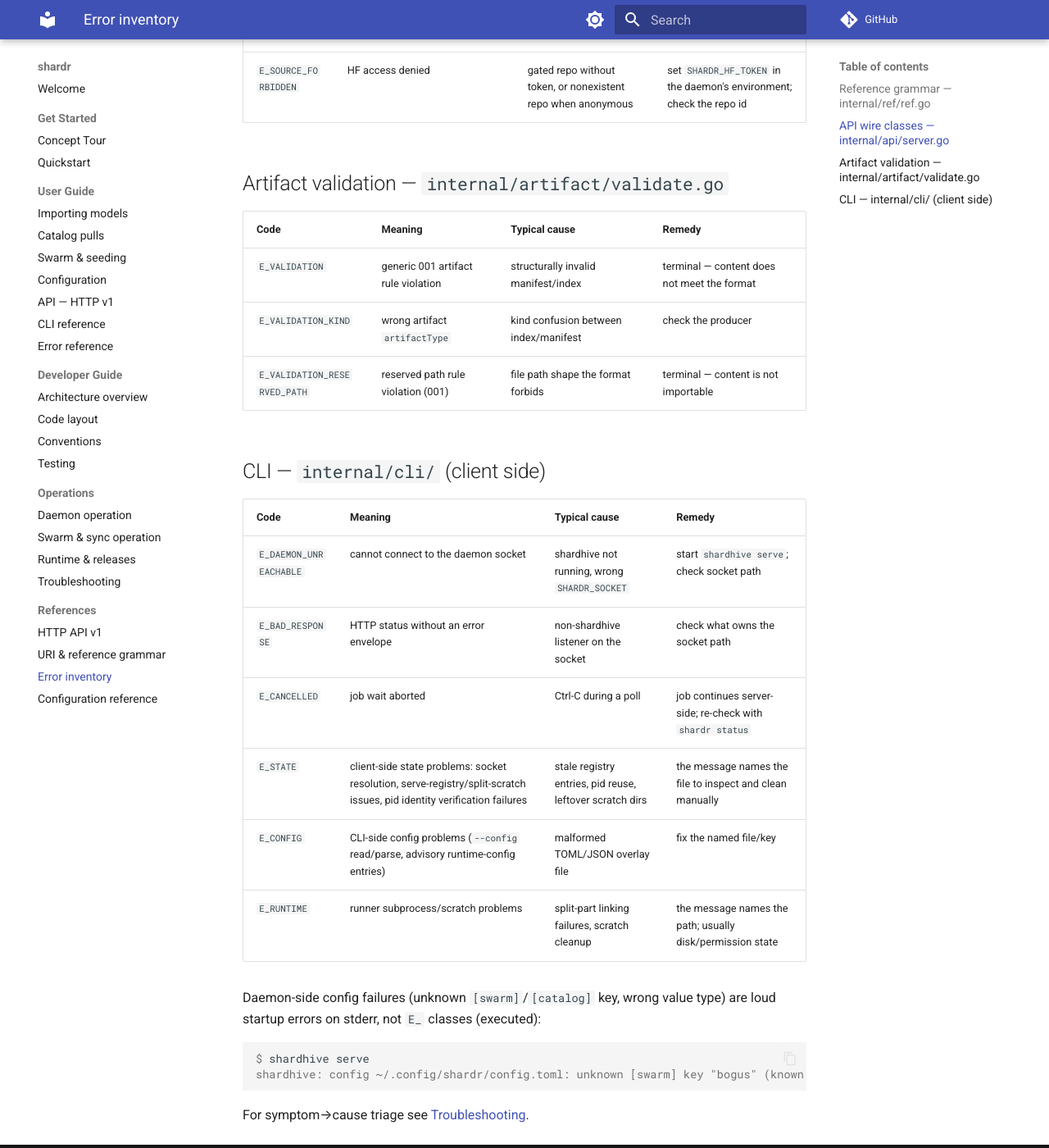
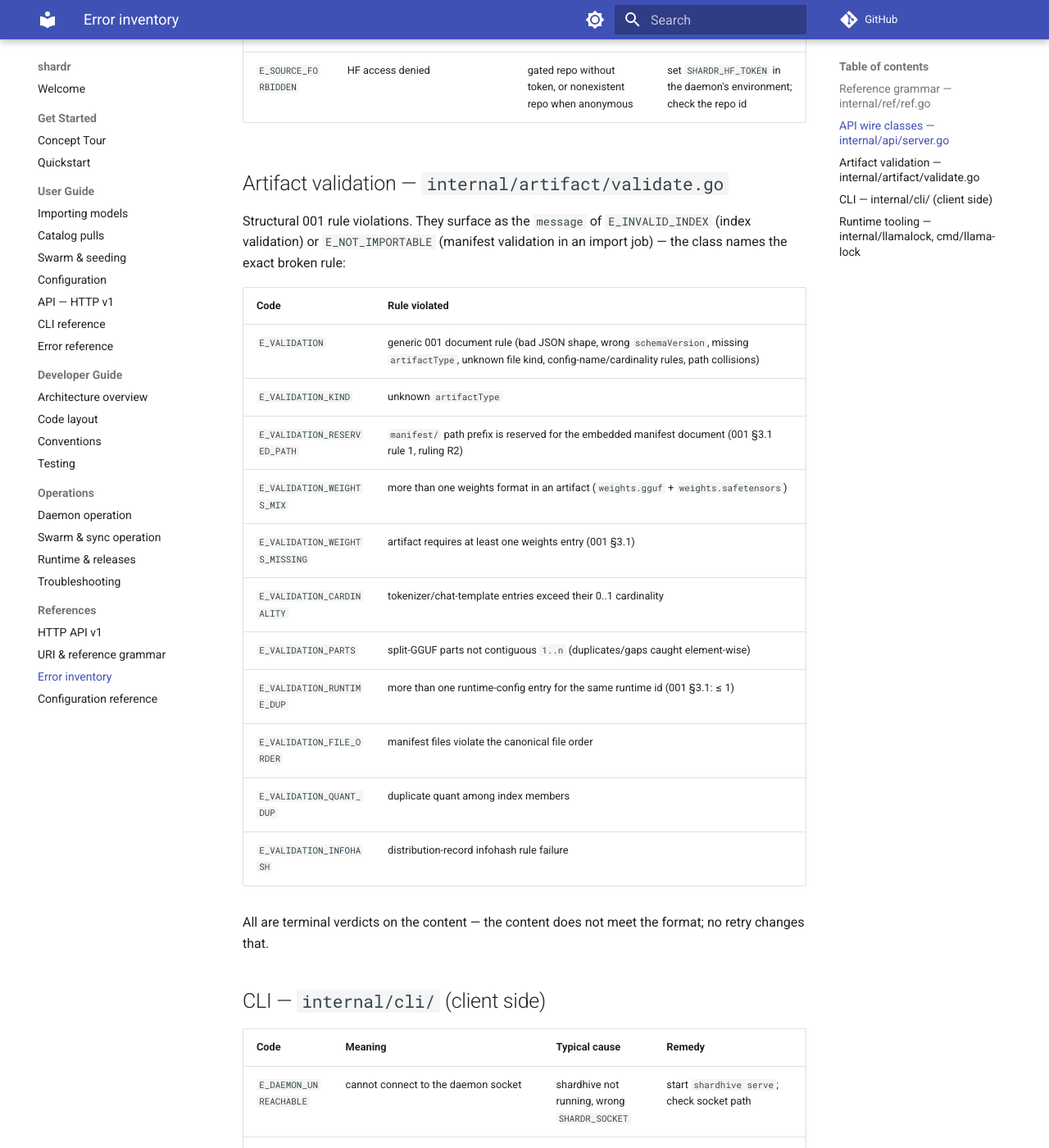
Before and after one commit to Cyb3rDudu/shardr, an MkDocs documentation site: the page built from docs/references/errors.md, in a window 1280 px wide and 1400 px high, scrolled down 2878 px. Shown: the whole window at 82% size. Built offline with MkDocs 1.6.1 and Material for MkDocs 9.7.7, drawn with Linux system fonts in a browser that asks for light colours; a script that is not in the unit is left out; comment, search, counter and statistics services are not loaded; some of the changed text lies outside the part shown.

Commit message:
docs(review): complete error inventory; cron, env, quickstart, bundle fixes (#41 #68)
Review round on PR #68 (1 MAJOR / 3 MINORS / 3 NITs):

- errors.md: +11 missing production-emitted classes — E_BINARY
  (runner, incl. quickstart first-run failure), E_DIGEST +
  E_PROVENANCE (llamalock, new tooling section), and the full
  E_VALIDATION_* family (8 subclasses as a rules table naming their
  surface in E_INVALID_INDEX/E_NOT_IMPORTABLE messages). Page now
  covers all 47 classes found in production code. troubleshooting.md
  llama-server bullet references E_BINARY.
- releases.md: cron 17 3 * * * is 03:17 UTC (was 17:03); bundle tree
  lists LICENSES/shardr (verified in the real archive).
- configuration.md: env table +HF_ENDPOINT, +SHARDR_LLAMA_SERVER,
  +GITHUB_TOKEN; advisory layer is ctx_size/jinja-only (002 §2.1).
- quickstart.md: steps 2-4 re-executed against a fresh CAS (empty
  inventory, real import progress, single-quant models line); serve
  banner shows the model line the binary prints.

Gates: go build/vet ok (tests unchanged by docs), mkdocs strict +
check-links green.

```diff
--- a/docs/references/errors.md
+++ b/docs/references/errors.md
@@ -45,11 +45,26 @@
 
 ## Artifact validation — `internal/artifact/validate.go`
 
-| Code | Meaning | Typical cause | Remedy |
-| --- | --- | --- | --- |
-| `E_VALIDATION` | generic 001 artifact rule violation | structurally invalid manifest/index | terminal — content does not meet the format |
-| `E_VALIDATION_KIND` | wrong artifact `artifactType` | kind confusion between index/manifest | check the producer |
-| `E_VALIDATION_RESERVED_PATH` | reserved path rule violation (001) | file path shape the format forbids | terminal — content is not importable |
+Structural 001 rule violations. They surface as the `message` of
+`E_INVALID_INDEX` (index validation) or `E_NOT_IMPORTABLE` (manifest
+validation in an import job) — the class names the exact broken rule:
+
+| Code | Rule violated |
+| --- | --- |
+| `E_VALIDATION` | generic 001 document rule (bad JSON shape, wrong `schemaVersion`, missing `artifactType`, unknown file kind, config-name/cardinality rules, path collisions) |
+| `E_VALIDATION_KIND` | unknown `artifactType` |
+| `E_VALIDATION_RESERVED_PATH` | `manifest/` path prefix is reserved for the embedded manifest document (001 §3.1 rule 1, ruling R2) |
+| `E_VALIDATION_WEIGHTS_MIX` | more than one weights format in an artifact (`weights.gguf` + `weights.safetensors`) |
+| `E_VALIDATION_WEIGHTS_MISSING` | artifact requires at least one weights entry (001 §3.1) |
+| `E_VALIDATION_CARDINALITY` | tokenizer/chat-template entries exceed their 0..1 cardinality |
+| `E_VALIDATION_PARTS` | split-GGUF parts not contiguous `1..n` (duplicates/gaps caught element-wise) |
+| `E_VALIDATION_RUNTIME_DUP` | more than one runtime-config entry for the same runtime id (001 §3.1: ≤ 1) |
+| `E_VALIDATION_FILE_ORDER` | manifest files violate the canonical file order |
+| `E_VALIDATION_QUANT_DUP` | duplicate quant among index members |
+| `E_VALIDATION_INFOHASH` | distribution-record infohash rule failure |
+
+All are terminal verdicts on the content — the content does not meet
+the format; no retry changes that.
 
 ## CLI — `internal/cli/` (client side)
 
@@ -61,6 +76,17 @@
 | `E_STATE` | client-side state problems: socket resolution, serve-registry/split-scratch issues, pid identity verification failures | stale registry entries, pid reuse, leftover scratch dirs | the message names the file to inspect and clean manually |
 | `E_CONFIG` | CLI-side config problems (`--config` read/parse, advisory runtime-config entries) | malformed TOML/JSON overlay file | fix the named file/key |
 | `E_RUNTIME` | runner subprocess/scratch problems | split-part linking failures, scratch cleanup | the message names the path; usually disk/permission state |
+| `E_BINARY` | llama-server binary not found (`internal/runner/llama.go`) — the first-run failure when the pinned runtime was never fetched; also fires for a bad `$SHARDR_LLAMA_SERVER` override | fresh checkout without `make llama`; typo in the override | the message names all three remedies: `make llama`, `$SHARDR_LLAMA_SERVER`, or llama-server on `$PATH` |
+
+## Runtime tooling — `internal/llamalock`, `cmd/llama-lock`
+
+Surfaced by `make llama` and the lockfile workflows, not the daemon
+API:
+
+| Code | Meaning | Typical cause | Remedy |
+| --- | --- | --- | --- |
+| `E_DIGEST` | fetched runtime asset does not hash to the pinned SHA-256 (`llamalock.go`) | upstream re-uploaded assets under the same bNNNN, corrupted download | re-fetch; if it persists, upstream moved — the pin must be re-derived (never force past it) |
+| `E_PROVENANCE` | release-API digest or tag commit disagrees with the lock (`cmd/llama-lock`) | tag moved upstream, release re-packed | the lockfile PR flow re-pins deliberately; never auto-accept |
 
 Daemon-side config failures (unknown `[swarm]`/`[catalog]` key, wrong
 value type) are loud startup errors on stderr, not `E_` classes
```
Also changed, not shown: docs/get-started/quickstart.md (+16 -7 lines), docs/operations/releases.md (+3 -2 lines), docs/operations/troubleshooting.md (+6 -4 lines), docs/references/configuration.md (+9 -1 lines).
